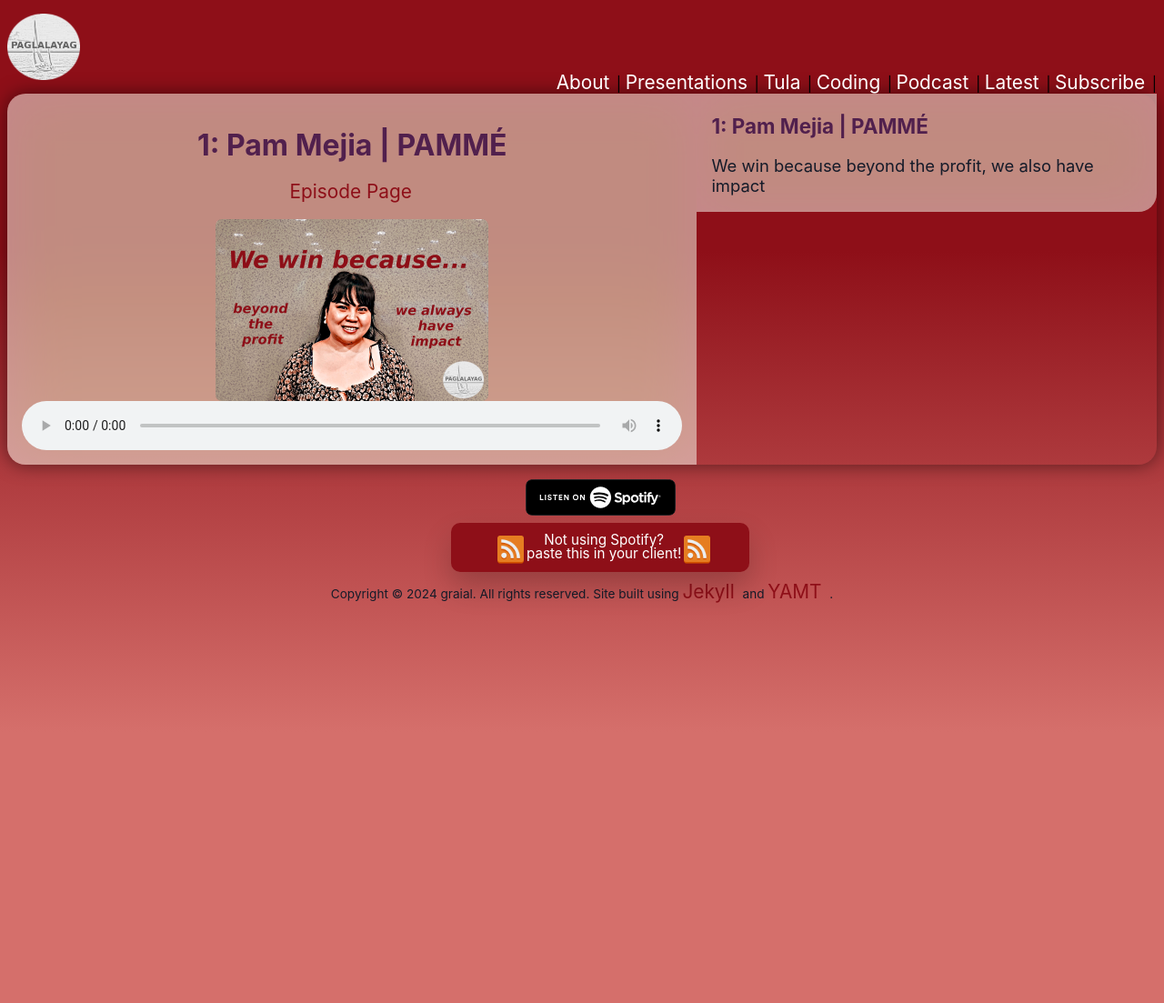
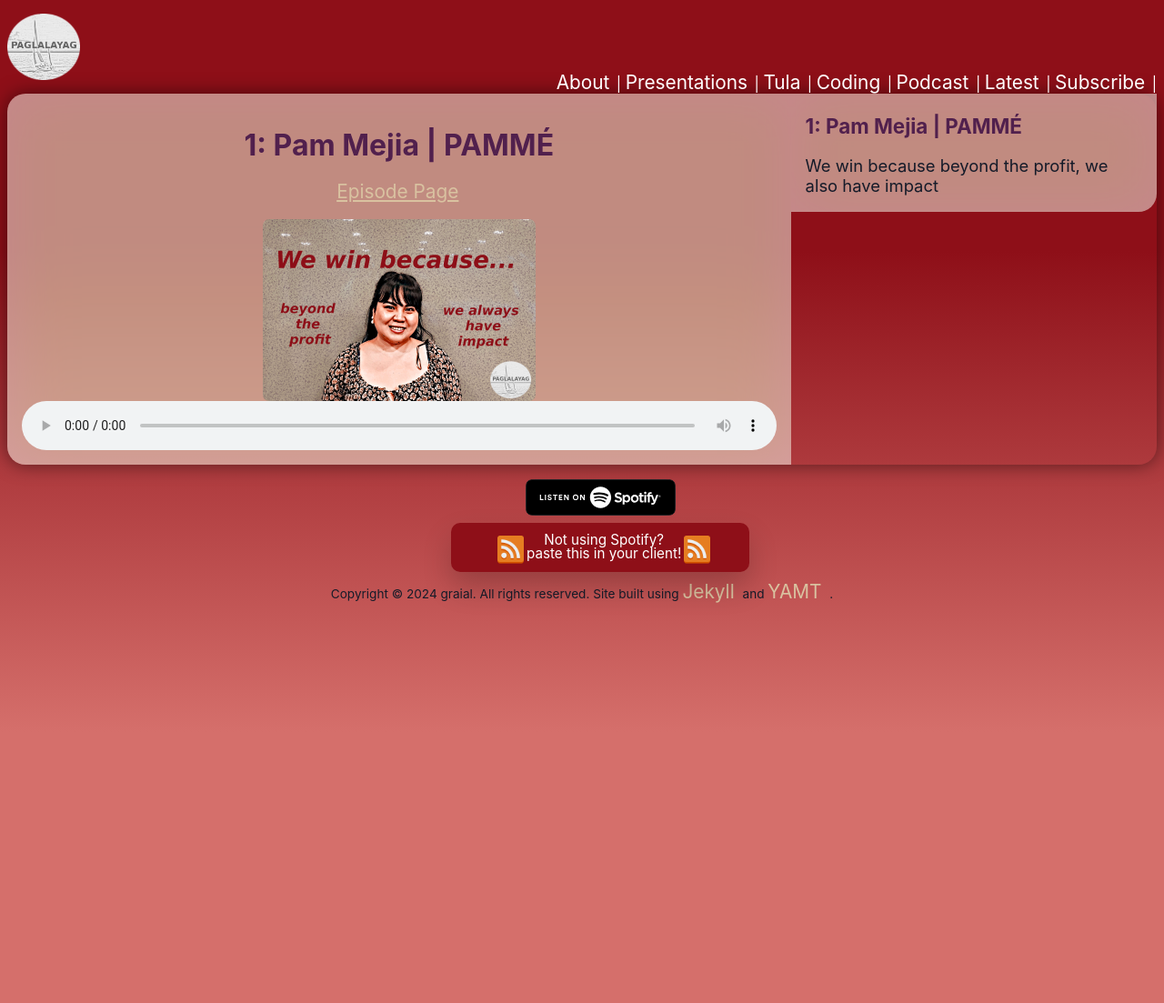
Before and after one commit to paglalayag/paglalayag.github.io, a Jekyll site: the page built from _pages/podcast.md, in a window 1280 px wide. Shown: the whole page at 91% size. Built offline with Jekyll 4.4.1, drawn with Linux system fonts in a browser that asks for light colours; nearby versions of some CDN libraries; a script that is not in the unit is left out.

Commit message:
adjust link colours on category pages

```diff
--- a/_sass/audio.scss
+++ b/_sass/audio.scss
@@ -3,17 +3,21 @@
   justify-content: center;
   align-items: center;
   background: linear-gradient(0deg, $light-red 27%, $dark-red 75%);
-
+  color: #fff;
   a:hover {
     color: $purple;
   }
   a {
-    text-decoration: none;
-    color: $base;
+    color: $beige;
+
     margin-right: 3px;
     font-size: 1.3rem;
   }
 }
+
+  .post-container #card {
+    width: 85%
+  }
 
 #card {
   display: flex;
@@ -22,7 +26,7 @@
   border-radius: 20px;
   box-shadow: 0 0 20px rgba(0,0,0,.5);
   #display {
-    width: 60%;
+    width: 85%;
     border-radius: 20px 0 0 20px;
     background: rgba(255,255,255,.5);
     backdrop-filter: blur(30px) hue-rotate(20deg);
@@ -39,6 +43,7 @@
       margin: 0 auto;
     }
   }
+
   #list {
     width: 40%;
     border-radius: 0 20px 20px 0;
```
